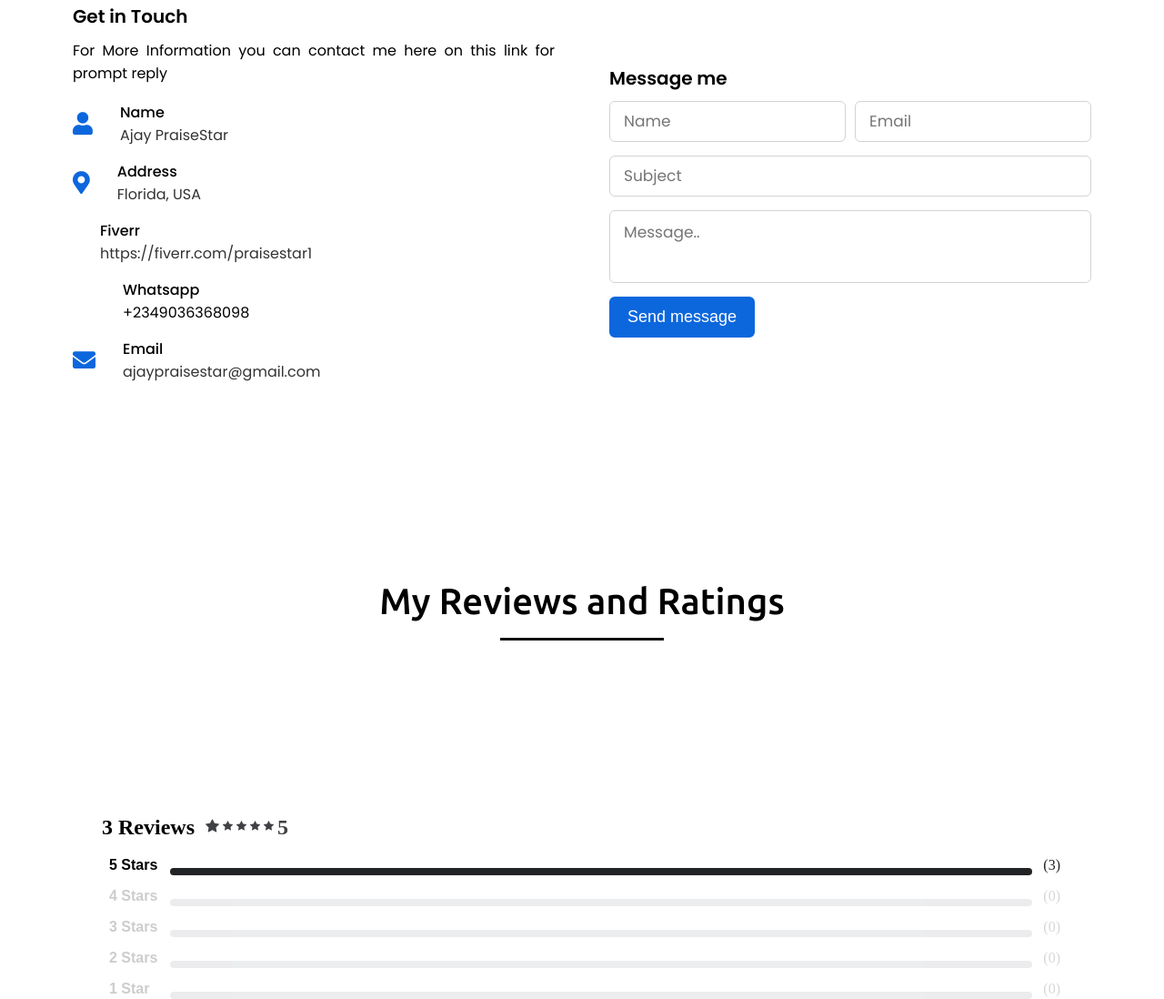
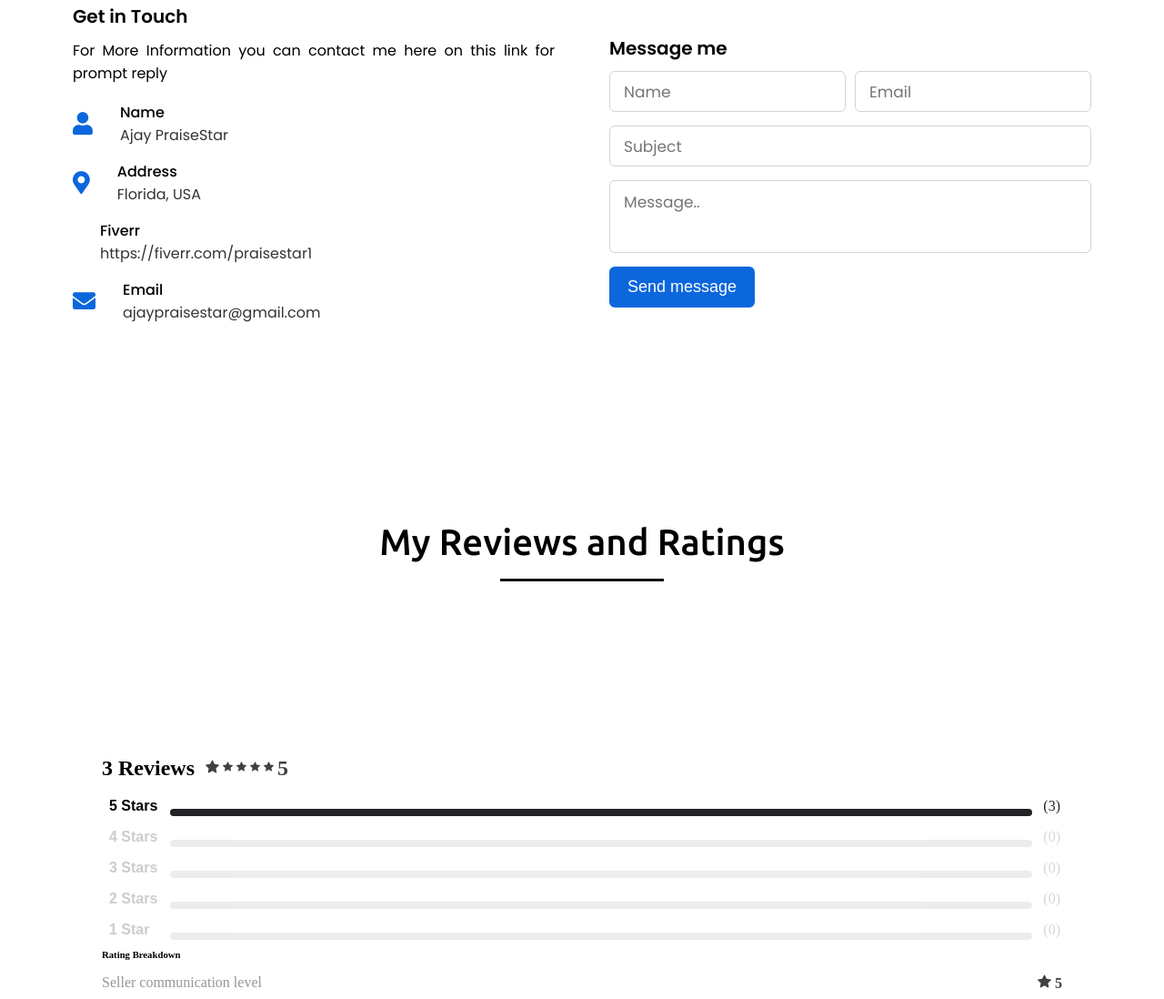
Before and after one commit to ajaypraisestar/portfolio, a plain HTML site: page index.html in a window 1280 px wide. Shown: the part 7305-8403 px from the top of the page at 91% size. Drawn offline with nearby package versions, Linux system fonts and the light colour scheme; some icons are missing.

Commit message:
index.html

```diff
--- a/index.html
+++ b/index.html
@@ -525,14 +525,6 @@
                             </div>
                         </div>
 
-                         <div class="row">
-                            <i class="fa fa-whatsapp"></i>
-                            <div class="info">
-                                <div class="head">Whatsapp</div>
-                                <div class="sub-title"><a href="https://wa.me/+2347068033310" style="color: black;">+2349036368098</a></div>
-                            </div>
-                        </div>
-
                         <div class="row">
                             <i class="fas fa-envelope"></i>
                             <div class="info">
```
